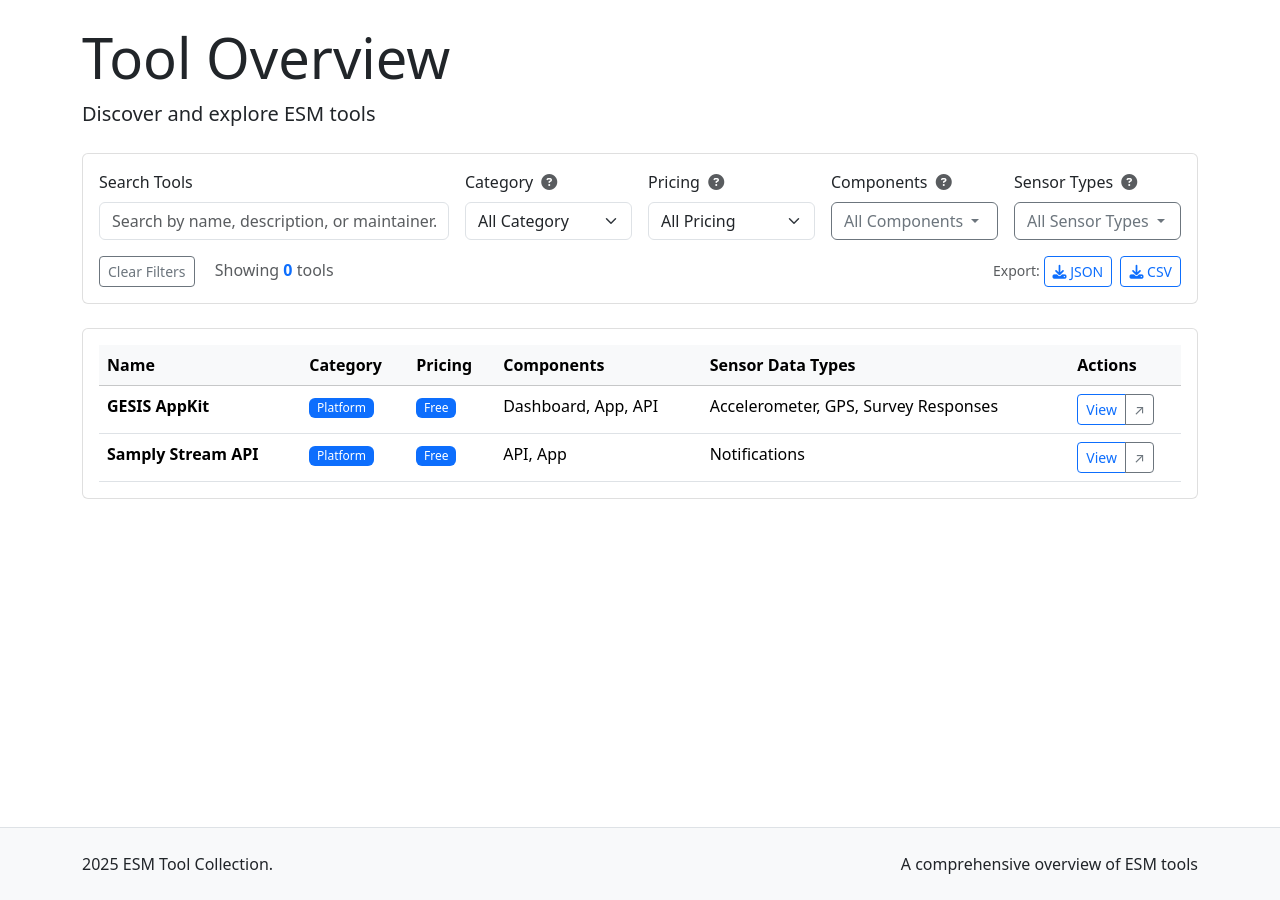
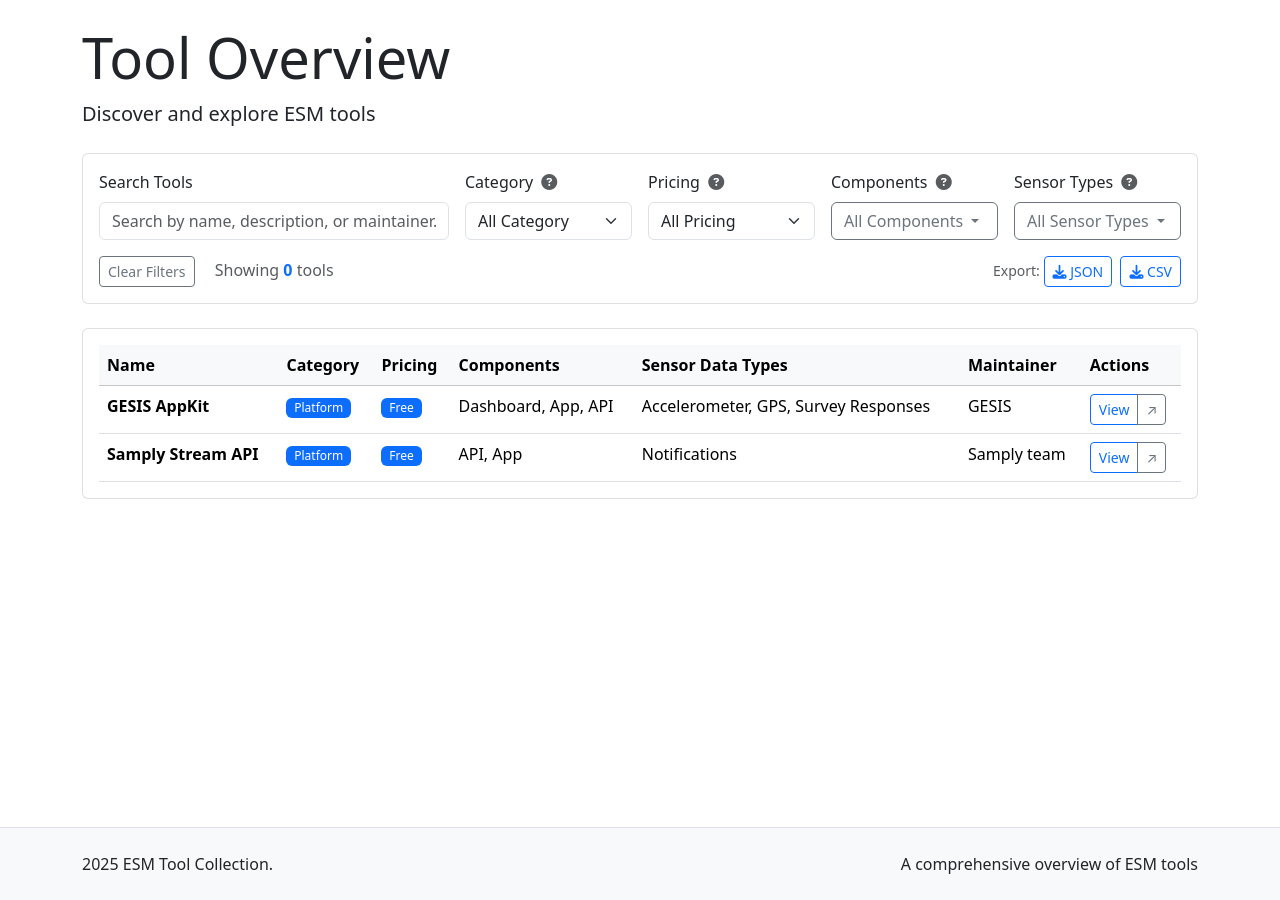
Before and after one commit to ghxm/esm-tool-overview-static, a Jekyll site: the page built from index.html, in a window 1280 px wide. Built offline with Jekyll 4.4.1, drawn with Linux system fonts in a browser that asks for light colours; some of the changed lines change nothing that is shown.

Commit message:
remove maintainer field filter display settings in configuration

```diff
--- a/_config.yml
+++ b/_config.yml
@@ -114,11 +114,9 @@
   maintainer:
     label: "Maintainer"
     type: "string"
-    display: ["detail_overview"]
+    display: ["table", "detail_overview"]
     sortable: true
     show_if_empty: false
-    filter:
-      display: false
     tooltip: "The organization or person responsible for maintaining this tool"
 
   license:
```
